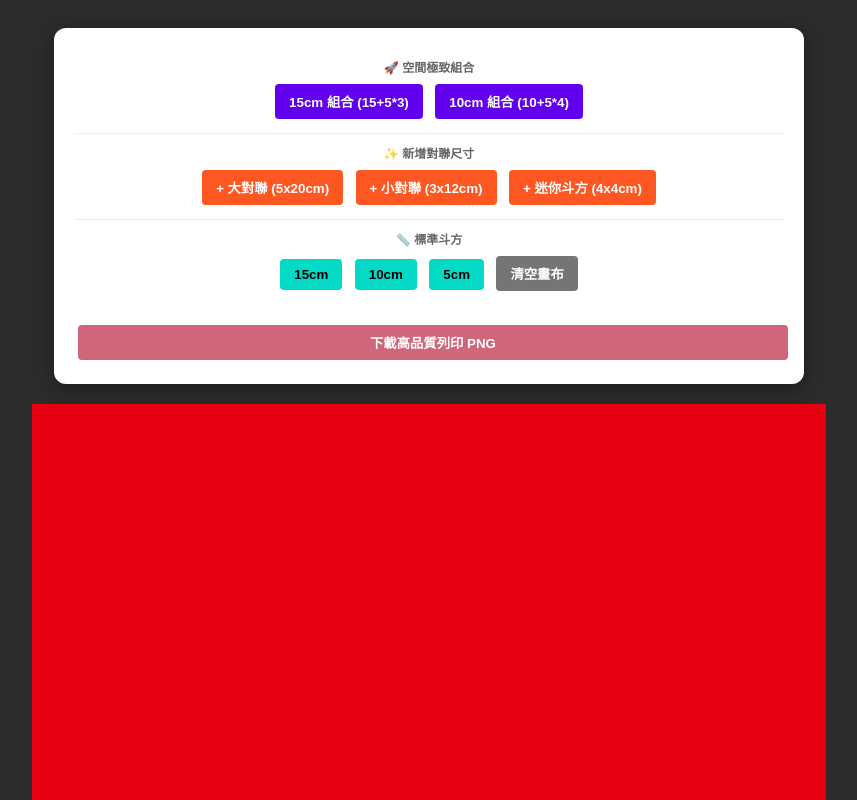
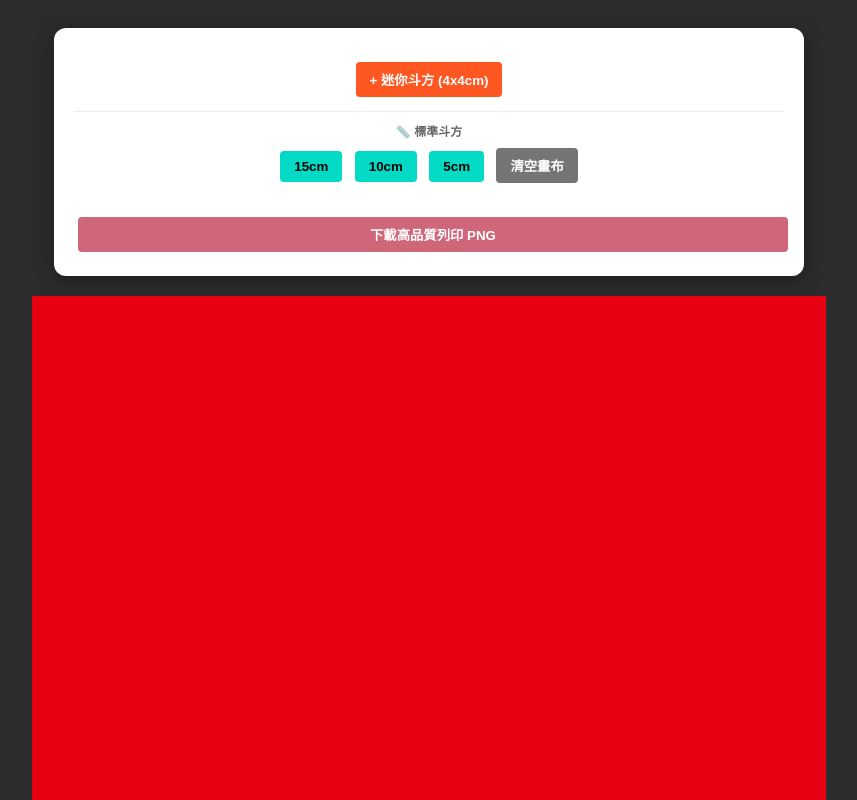
Before and after one commit to YuuuuuuuL/gimiflower, a plain HTML site: page index.html in a window 1280 px wide. Shown: the top 800 px of the page, without its empty margins (211-1068 px from the left). Drawn offline with nearby package versions, Linux system fonts and the light colour scheme.

Commit message:
Update index.html

```diff
--- a/index.html
+++ b/index.html
@@ -1,327 +1,173 @@
 <!DOCTYPE html>
-
 <html lang="zh-TW">
-
 <head>
-
     <meta charset="UTF-8">
-
     <title>雞米花春聯排版工具</title>
-
     <script src="https://cdnjs.cloudflare.com/ajax/libs/html2canvas/1.4.1/html2canvas.min.js"></script>
-
     <style>
-
         :root { --a4-w: 210mm; --a4-h: 297mm; }
-
         * { box-sizing: border-box; }
-
         body { background: #2c2c2c; display: flex; flex-direction: column; align-items: center; padding: 20px; font-family: sans-serif; }
-
         .toolbar { background: white; padding: 20px; border-radius: 12px; margin-bottom: 20px; text-align: center; width: 750px; box-shadow: 0 4px 20px rgba(0,0,0,0.4); }
 
+        /* 1. 調整主容器的間距 */
+	#a4-page {
+    		width: var(--a4-w); height: var(--a4-h);
+    		background: #e60012;
+    		padding: 8mm;           /* 頁面邊距也調大一點，避免印不到 */
+    		display: flex;
+    		flex-wrap: wrap;
+    		gap: 6mm;               /* <--- 這裡調大：物件之間的上下左右間距 */
+    		align-content: flex-start;
+    		overflow: hidden;
+    		position: relative;
+	}
 
+	/* 2. 調整橫向組合的間距 */
+	.combo-row {
+    		display: flex;
+    		gap: 6mm;               /* <--- 這裡調大：大圖與旁邊小圖的間距 */
+    		align-items: flex-start;
+	}
 
-        #a4-page {
-
-            width: var(--a4-w); height: var(--a4-h);
-
-            background: #e60012; padding: 2mm;
-
-            display: flex; flex-wrap: wrap; gap: 2mm;
-
-            align-content: flex-start; overflow: hidden; position: relative;
-
+	/* 3. 調整縱向堆疊的間距 */
+	.v-stack {
+    		display: flex;
+    		flex-direction: column;
+    		gap: 6mm;               /* <--- 這裡調大：小圖垂直相疊的間距 */
+	}
+        .chun-lian {
+            border: 0.5px solid #eee; background: #fffafa;
+            display: flex; align-items: center; justify-content: center;
+            cursor: pointer; overflow: hidden; position: relative; flex-shrink: 0;
         }
-
-
-
-        .combo-row { display: flex; gap: 2mm; align-items: flex-start; }
-
-        .v-stack { display: flex; flex-direction: column; gap: 2mm; }
-
-
-
-        .chun-lian {
-
-            border: 0.5px solid #eee; background: #fffafa;
-
-            display: flex; align-items: center; justify-content: center;
-
-            cursor: pointer; overflow: hidden; position: relative; flex-shrink: 0;
-
-        }
-
         .chun-lian img { width: 100%; height: 100%; object-fit: contain; }
 
-
-
         /* 尺寸定義 */
-
         .s15 { width: 150mm; height: 150mm; }
-
         .s10 { width: 100mm; height: 100mm; }
-
         .s5  { width: 50mm; height: 50mm; }
-
         .s4  { width: 40mm; height: 40mm; }
-
         .long-big { width: 50mm; height: 200mm; }   /* 5x20 cm */
-
         .long-small { width: 30mm; height: 120mm; } /* 3x12 cm */
 
-
-
         .btn-group { margin: 10px 0; border-bottom: 1px solid #eee; padding-bottom: 10px; }
-
         button { padding: 8px 14px; margin: 4px; cursor: pointer; border-radius: 4px; border: none; font-weight: bold; }
-
         .btn-combo { background: #6200ee; color: white; }
-
         .btn-new { background: #ff5722; color: white; } /* 新尺寸按鈕 */
-
         .btn-std { background: #03dac6; color: black; }
-
         .btn-save { background: #cf6679; color: white; width: 100%; margin-top: 10px; }
-
         .label { display: block; font-size: 12px; color: #666; margin-bottom: 5px; font-weight: bold; }
-
     </style>
-
 </head>
-
 <body>
-
-
 
 <div class="toolbar">
 
     <div class="btn-group">
 
-        <span class="label">🚀 空間極致組合</span>
-
-        <button class="btn-combo" onclick="addBestCombo15()">15cm 組合 (15+5*3)</button>
-
-        <button class="btn-combo" onclick="addBestCombo10()">10cm 組合 (10+5*4)</button>
-
+        <button class="btn-new" onclick="addSingle('s4')">+ 迷你斗方 (4x4cm)</button>
     </div>
 
-
-
-    <div class="btn-group">
-
-        <span class="label">✨ 新增對聯尺寸</span>
-
-        <button class="btn-new" onclick="addSingle('long-big')">+ 大對聯 (5x20cm)</button>
-
-        <button class="btn-new" onclick="addSingle('long-small')">+ 小對聯 (3x12cm)</button>
-
-        <button class="btn-new" onclick="addSingle('s4')">+ 迷你斗方 (4x4cm)</button>
-
+    <div class="btn-group" style="border:none;">
+        <span class="label">📏 標準斗方</span>
+        <button class="btn-std" onclick="addSingle('s15')">15cm</button>
+        <button class="btn-std" onclick="addSingle('s10')">10cm</button>
+        <button class="btn-std" onclick="addSingle('s5')">5cm</button>
+        <button onclick="document.getElementById('a4-page').innerHTML=''" style="background:#757575; color:white;">清空畫布</button>
     </div>
 
-
-
-    <div class="btn-group" style="border:none;">
-
-        <span class="label">📏 標準斗方</span>
-
-        <button class="btn-std" onclick="addSingle('s15')">15cm</button>
-
-        <button class="btn-std" onclick="addSingle('s10')">10cm</button>
-
-        <button class="btn-std" onclick="addSingle('s5')">5cm</button>
-
-        <button onclick="document.getElementById('a4-page').innerHTML=''" style="background:#757575; color:white;">清空畫布</button>
-
-    </div>
-
-
-
     <button class="btn-save" onclick="exportImage()">下載高品質列印 PNG</button>
-
 </div>
 
-
-
 <div id="a4-page"></div>
-
 <input type="file" id="fInput" style="display:none" accept="image/*">
 
-
-
 <script>
-
     const a4 = document.getElementById('a4-page');
-
     const fInput = document.getElementById('fInput');
-
     let targetBox = null;
 
-
-
     function makeBox(cls) {
-
         const div = document.createElement('div');
-
         div.className = 'chun-lian ' + cls;
-
         div.onclick = (e) => { e.stopPropagation(); targetBox = div; fInput.value = ''; fInput.click(); };
-
         return div;
-
     }
 
-
-
     function addBestCombo15() {
-
         const row = document.createElement('div');
-
         row.className = 'combo-row';
-
         row.appendChild(makeBox('s15'));
-
         const v = document.createElement('div');
-
         v.className = 'v-stack';
-
         v.appendChild(makeBox('s5')); v.appendChild(makeBox('s5')); v.appendChild(makeBox('s5'));
-
         row.appendChild(v);
-
         canFit(row);
-
     }
 
-
-
     function addBestCombo10() {
-
         const row = document.createElement('div');
-
         row.className = 'combo-row';
-
         row.appendChild(makeBox('s10'));
-
         for(let i=0; i<2; i++) { // 兩排 5cm
-
             const v = document.createElement('div');
-
             v.className = 'v-stack';
-
             v.appendChild(makeBox('s5')); v.appendChild(makeBox('s5'));
-
             row.appendChild(v);
-
         }
-
         canFit(row);
-
     }
 
-
-
     function addSingle(cls) {
-
         canFit(makeBox(cls));
-
     }
 
-
-
     function canFit(el) {
-
         a4.appendChild(el);
-
         if (a4.scrollHeight > a4.clientHeight + 2) {
-
             alert("空間不足，無法放入！");
-
             a4.removeChild(el);
-
             return false;
-
         }
-
         return true;
-
     }
 
-
-
     fInput.onchange = function(e) {
-
         const file = e.target.files[0];
-
         if (!file) return;
-
         const reader = new FileReader();
-
         reader.onload = function(event) {
-
             const img = new Image();
-
             img.onload = function() {
-
                 const canvas = document.createElement('canvas');
-
                 const ctx = canvas.getContext('2d');
-
                 const maxDim = 1500;
-
                 let w = img.width, h = img.height;
-
                 if (w > h && w > maxDim) { h *= maxDim / w; w = maxDim; }
-
                 else if (h > maxDim) { w *= maxDim / h; h = maxDim; }
-
                 canvas.width = w; canvas.height = h;
-
                 ctx.drawImage(img, 0, 0, w, h);
-
                 targetBox.innerHTML = '';
-
                 const newImg = document.createElement('img');
-
                 newImg.src = canvas.toDataURL('image/jpeg', 0.85);
-
                 targetBox.appendChild(newImg);
-
-targetBox.style.border = "none"; // 上傳後移除邊框
-
+		targetBox.style.border = "none"; // 上傳後移除邊框
             };
-
             img.src = event.target.result;
-
         };
-
         reader.readAsDataURL(file);
-
     };
 
-
-
     function exportImage() {
-
         if (a4.children.length === 0) return alert("請先新增春聯");
-
         html2canvas(a4, { scale: 3, useCORS: true, backgroundColor: "#ffffff" }).then(canvas => {
-
             const a = document.createElement('a');
-
             a.download = 'custom_chunlian_layout.png';
-
             a.href = canvas.toDataURL('image/png');
-
             a.click();
-
         });
-
     }
-
 </script>
-
 </body>
-
 </html>
```
